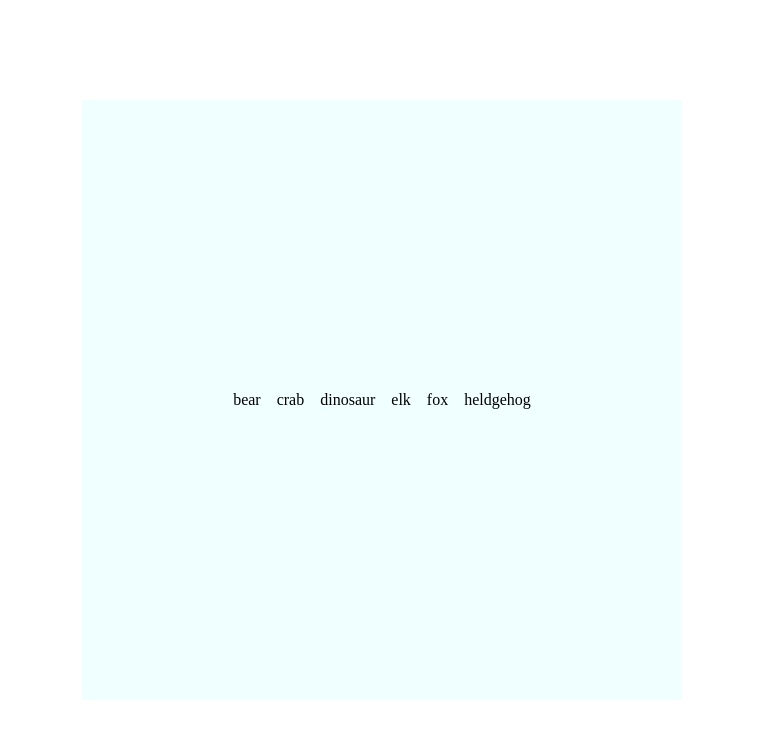
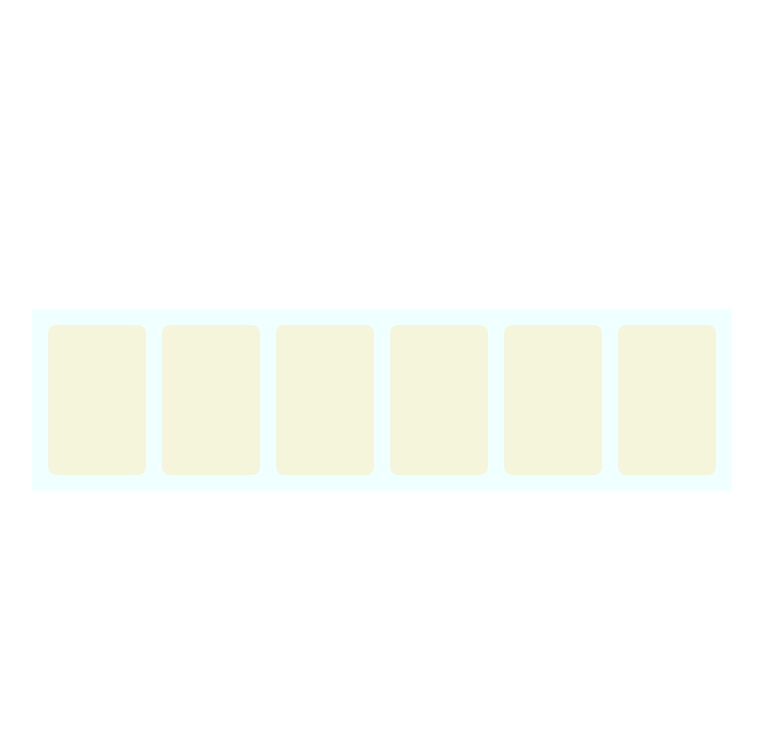
Before and after one commit to Niloufar97/Memory-Game-React, a React (Vite) app in the folder memoryGame/: page / in a window 1280 px wide. Shown: the top 738 px of the page, without its empty margins (258-1021 px from the left). Built offline with nearby package versions, Linux system fonts and the light colour scheme.

Commit message:
flipping cards and style cards and animation

```diff
--- a/memoryGame/src/components/cards/Card.jsx
+++ b/memoryGame/src/components/cards/Card.jsx
@@ -1,9 +1,15 @@
+import { useState } from "react"
 import { CardsInfo } from "./cardsInfo"
 function Card() {
+    const [filppedStates , setFlippedStates] = useState({});
+    const flipHandler = (id) =>{
+        setFlippedStates((prevstate) => ({...prevstate, [id] : !filppedStates[id] })
+       )
+    }
   return (
     <>
         {CardsInfo.map((cardInfo) => (
-             <div className="card" key={cardInfo.id}>
+             <div className={`${filppedStates[cardInfo.id]? "flipped" : ""} card`} key={cardInfo.id} onClick={() => flipHandler(cardInfo.id)}>
              <div className="card-front"></div>
              <div className="card-back">{cardInfo.name}</div>
             </div>
@@ -15,4 +21,4 @@ function Card() {
   )
 }
 
-export default Card
+export default Card;
--- a/memoryGame/src/components/cards/cards.css
+++ b/memoryGame/src/components/cards/cards.css
@@ -1,9 +1,100 @@
-.card-container{
-    width: 600px;
-    height: 600px;
+.card-container {
+    width: 700px;
+    background-color: azure;
+    display: flex;
+    justify-content: center;
+    align-items: center;
+    gap: 1rem;
+    padding: 1rem;
+  }
+
+  .card {
+    width: 150px;
+    height: 150px;
+    position: relative;
+    transition: transform 0.5s ease;
+    transform-style: preserve-3d;
+    cursor: pointer;
+  }
+
+  .card-front,
+  .card-back {
+    width: 100%;
+    height: 100%;
+    backface-visibility: hidden;
+    position: absolute;
+    display: flex;
+    align-items: center;
+    justify-content: center;
+    border-radius: 8px;
+  }
+
+  .card-front {
+    background-color: beige;
+  }
+
+  .card-back {
+    background-color: cadetblue;
+    transform: rotateY(180deg);
+  }
+
+  .flipped {
+    transform: rotateY(180deg);
+  }
+
+
+
+
+/* .card-container{
+    width: 700px;
     background-color: azure;
     display: flex;
     justify-content: center;
     align-items: center;
     gap: 1rem;
 }
+.card{
+    width: 100%;
+    height: 100%;
+    position: relative;
+    transition: all 0.5 ease;
+    perspective: 1000px;
+    transform-style: preserve-3d;
+    cursor: pointer;
+}
+.card-front , .card-back{
+    width: 100%;
+    height: 100%;
+    width: 5rem;
+    height: 5rem;
+    backface-visibility: hidden;
+    position: absolute;
+}
+.card-front{
+    background-color: beige;
+}
+.card-back{
+    background-color: cadetblue;
+    transform: rotateY(180deg);
+}
+.flipped{
+    transform: rotateY(180deg);
+} */
+/* .card .card-front{
+    background-color: beige;
+    transition: all ease-in 0.2s;
+    transition-delay: 0.2s;
+}
+.flipped .card-front{
+    transform: rotateY(90deg);
+    transition-delay: 0s;
+}
+.card .card-back{
+    transform: rotateY(90deg);
+    transition: all ease-in 0.2s;
+    position: absolute;
+}
+.flipped .card-back{
+    transform: rotateY(0deg);
+    transition-delay: 0.2s;
+} */
```
